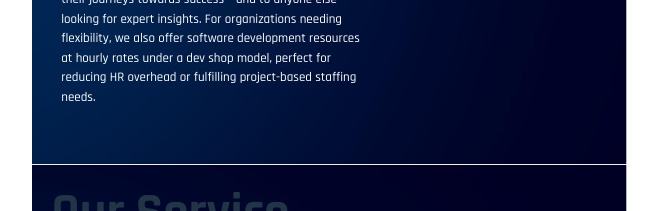
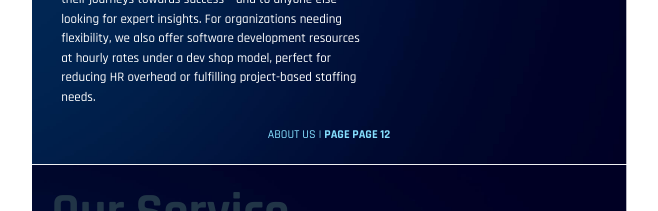
Before and after one commit to Reduan413/anto-proposal, a React (Vite) app: page / in a window 1280 px wide. Shown: the part 5000-5211 px from the top of the page, without its empty margins (311-969 px from the left). Built offline with nearby package versions, Linux system fonts and the light colour scheme.

Commit message:
dedicated

```diff
--- a/src/pages/DedicatedMessage/DedicatedMessage.jsx
+++ b/src/pages/DedicatedMessage/DedicatedMessage.jsx
@@ -1,5 +1,6 @@
 import React from "react";
 import "./dedicated.css";
+import PageCounter from "../../components/PageCounter";
 
 const data = {
   img: "http://unsplash.it/300/300",
@@ -50,6 +51,7 @@ export default function DedicatedMessage() {
           </div>
         </div>
       </div>
+      <PageCounter page="ABOUT US" number="Page 12" />
     </div>
   );
 }
```
